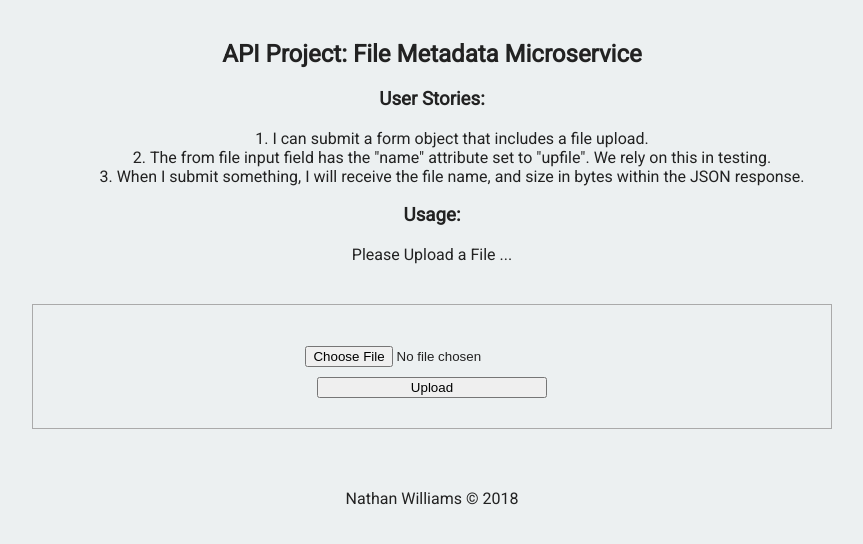
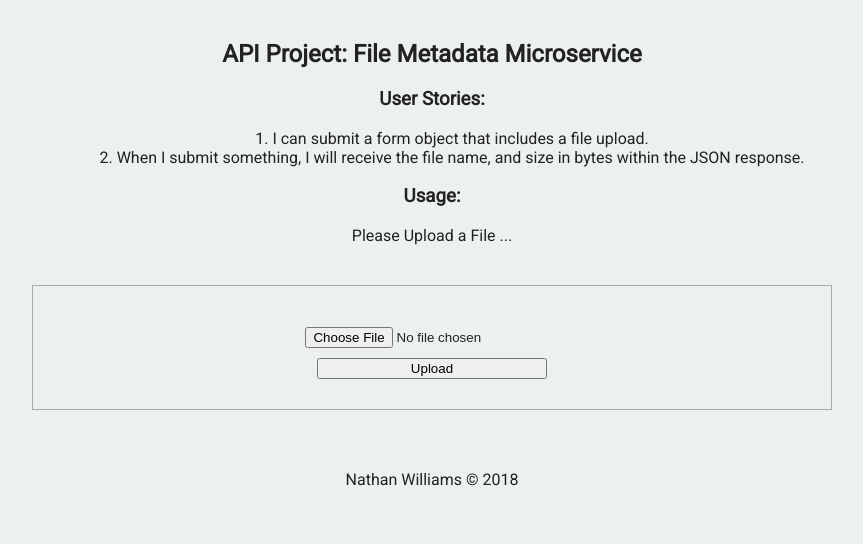
Before and after one commit to npwilliams09/FCC-File-Upload, a website: page views/index.html in a window 1280 px wide. Shown: the whole page, without its empty margins (208-1071 px from the left). Drawn offline with Linux system fonts and the light colour scheme.

Commit message:
updated index list

```diff
--- a/views/index.html
+++ b/views/index.html
@@ -16,7 +16,6 @@
         <h3>User Stories:</h3>
         <ol>
           <li>I can submit a form object that includes a file upload.</li>
-          <li>The from file input field  has the "name" attribute set to "upfile". We rely on this in testing.</li>
           <li>When I submit something, I will receive the file name, and size in bytes within the JSON response.</li>
         </ol>
 
```
